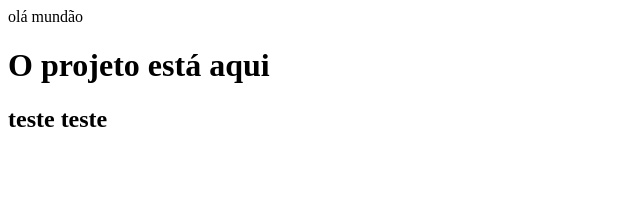
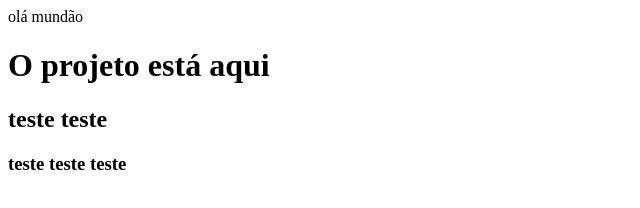
Before and after one commit to ednadepaula/repDevstoBlu, a plain HTML site: page index.html in a window 1280 px wide. Shown: the whole page, without its empty margins (0-640 px from the left). Drawn offline with Linux system fonts and the light colour scheme.

Commit message:
criei um h3

```diff
--- a/index.html
+++ b/index.html
@@ -2,3 +2,4 @@
 
 <h1>O projeto está aqui</h1>
 <h2> teste teste </h2>
+<h3> teste teste teste </h3>
```
